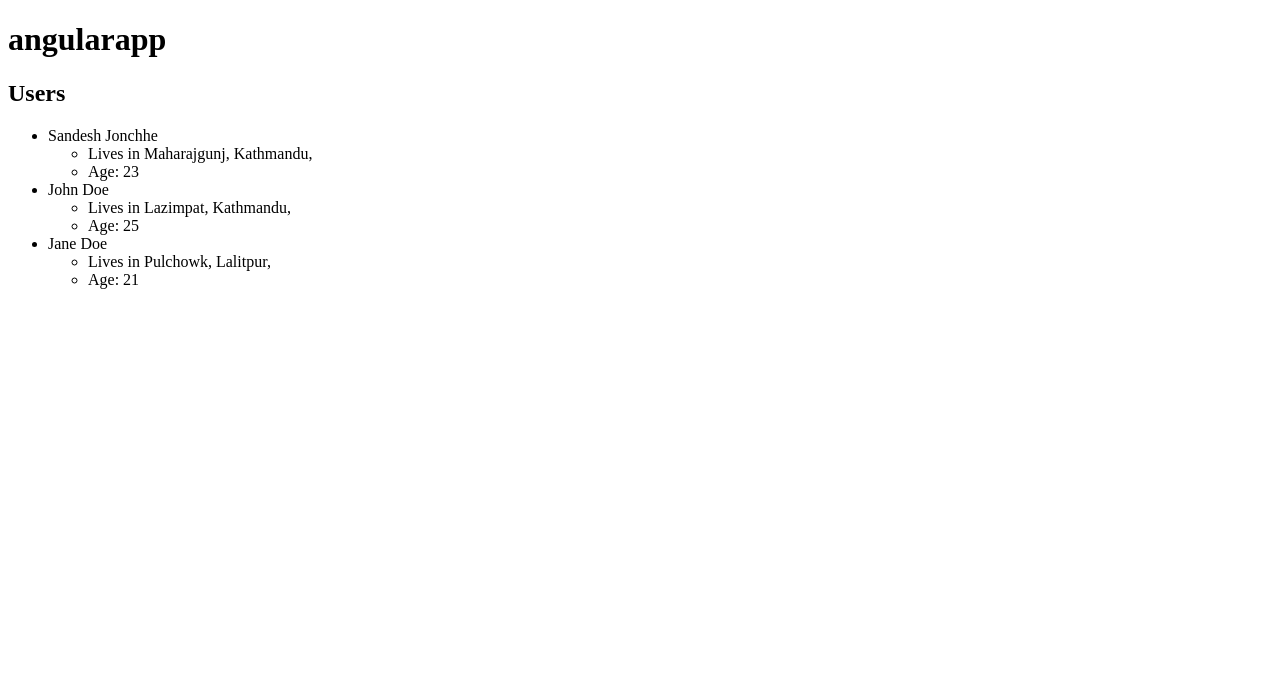
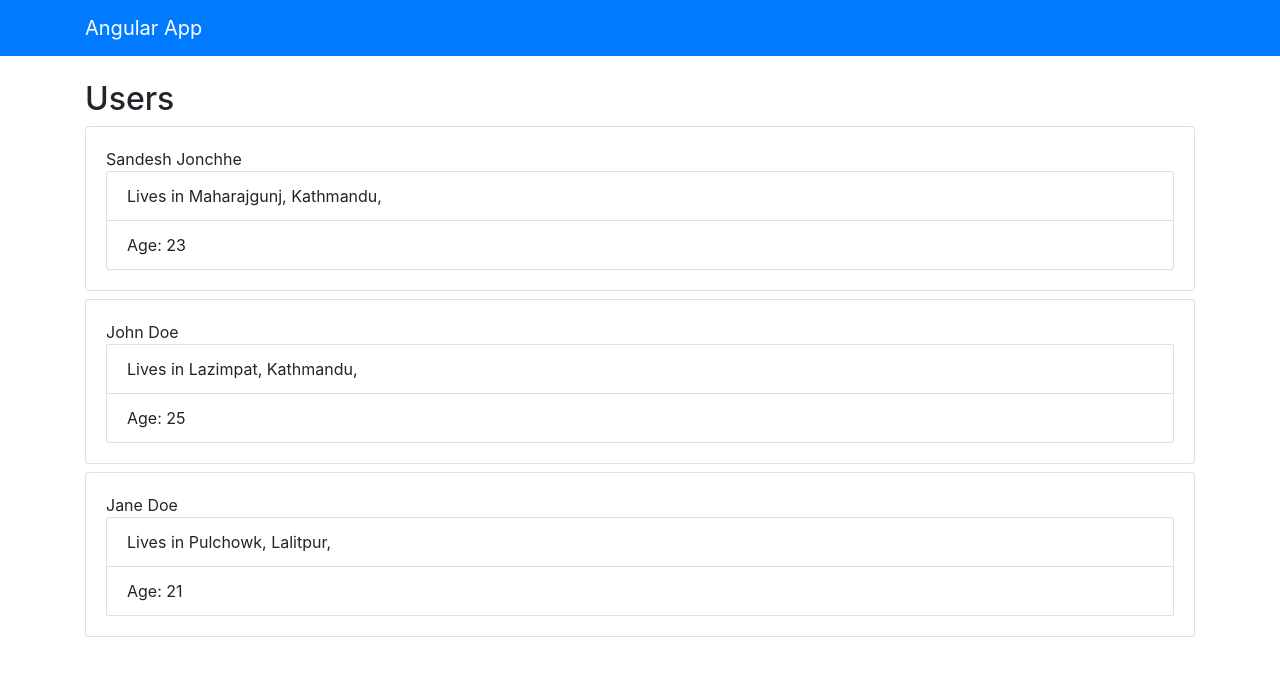
Before and after one commit to sjonchhe/angularapp, an Angular app: page / in a window 1280 px wide. Shown: the top 676 px of the page. Built offline with nearby package versions, Linux system fonts and the light colour scheme.

Commit message:
Bootstrap added

```diff
--- a/angular.json
+++ b/angular.json
@@ -23,9 +23,14 @@
               "src/assets"
             ],
             "styles": [
-              "src/styles.css"
+              "src/styles.css",
+              "node_modules/bootstrap/dist/css/bootstrap.css"
             ],
-            "scripts": [],
+            "scripts": [
+              "node_modules/jquery/dist/jquery.js",
+              "node_modules/popper.js/dist/umd/popper.js",
+              "node_modules/bootstrap/dist/js/bootstrap.js"
+            ],
             "es5BrowserSupport": true
           },
           "configurations": {
--- a/package.json
+++ b/package.json
@@ -19,7 +19,10 @@
     "@angular/platform-browser": "~7.2.0",
     "@angular/platform-browser-dynamic": "~7.2.0",
     "@angular/router": "~7.2.0",
+    "bootstrap": "4.0.0-beta.2",
     "core-js": "^2.5.4",
+    "jquery": "^3.4.1",
+    "popper.js": "^1.15.0",
     "rxjs": "~6.3.3",
     "tslib": "^1.9.0",
     "zone.js": "~0.8.26"
--- a/src/app/app.component.html
+++ b/src/app/app.component.html
@@ -1,2 +1,5 @@
-<h1>{{title}}</h1>
-<app-users></app-users>
+<app-navbar></app-navbar>
+<div class="container">
+        <app-users></app-users>
+
+</div>
--- a/src/app/app.module.ts
+++ b/src/app/app.module.ts
@@ -4,12 +4,14 @@
 import { AppComponent } from './app.component';
 import { UserComponent } from './components/user/user.component';
 import { UsersComponent } from './components/users/users.component';
+import { NavbarComponent } from './components/navbar/navbar.component';
 
 @NgModule({
   declarations: [
     AppComponent,
       UserComponent,
-      UsersComponent
+      UsersComponent,
+      NavbarComponent
   ],
   imports: [
     BrowserModule
--- /dev/null
+++ b/src/app/components/navbar/navbar.component.html
@@ -0,0 +1,5 @@
+<nav class="navbar navbar-dark bg-primary mb-4">
+  <div class="container">
+    <a href="" class="navbar-brand">Angular App</a>
+  </div>
+</nav>
--- /dev/null
+++ b/src/app/components/navbar/navbar.component.ts
@@ -0,0 +1,15 @@
+import { Component, OnInit } from '@angular/core';
+
+@Component({
+  selector: 'app-navbar',
+  templateUrl: './navbar.component.html',
+  styleUrls: ['./navbar.component.css']
+})
+export class NavbarComponent implements OnInit {
+
+  constructor() { }
+
+  ngOnInit() {
+  }
+
+}
--- a/src/app/components/users/users.component.html
+++ b/src/app/components/users/users.component.html
@@ -1,10 +1,15 @@
 <h2>Users</h2>
-<ul>
-  <li *ngFor="let user of users">
+<ul *ngIf="loaded && users?.length>0" class="list-unstyled">
+  <li *ngFor="let user of users" class="card card-body mb-2">
     {{user.firstName}} {{user.lastName}}
-    <ul>
-      <li>Lives in {{user.address.street}}, {{user.address.city}}, {{user.address.state}}</li>
-      <li>Age: {{ user.age }}</li>
+    <ul *ngIf="showExtended" class="list-group">
+      <li class="list-group-item">Lives in {{user.address.street}}, {{user.address.city}}, {{user.address.state}}</li>
+      <li class="list-group-item">Age: {{ user.age }}</li>
     </ul>
   </li>
 </ul>
+
+<!-- <ng-template #curUsers>There are less than 3 users</ng-template> -->
+<h1 *ngIf="users?.length==0">No users found</h1>
+
+<h2 *ngIf="!loaded">Loading Users...</h2>
--- a/src/app/components/users/users.component.ts
+++ b/src/app/components/users/users.component.ts
@@ -6,10 +6,15 @@
   styleUrls: ['./users.component.css']
 })
 export class UsersComponent implements OnInit {
-  users: User[]
+  users: User[];
+  showExtended: boolean = true;
+  loaded: boolean = false;
+
   constructor() { }
 
   ngOnInit() {
+
+      setTimeout(() =>{
         this.users= [
           {
             firstName: 'Sandesh',
@@ -38,7 +43,14 @@
               city: 'Lalitpur'
             }
           }
+
         ];
+        this.loaded = true;
+
+      },2000);
+
+
+    this.showExtended= true;
   }
 
 }
```
Also changed, not shown: src/app/components/navbar/navbar.component.css (added), 1 other file (tests, documents, lock files or other folders). Lines whose indentation alone changed are shown as unchanged.
